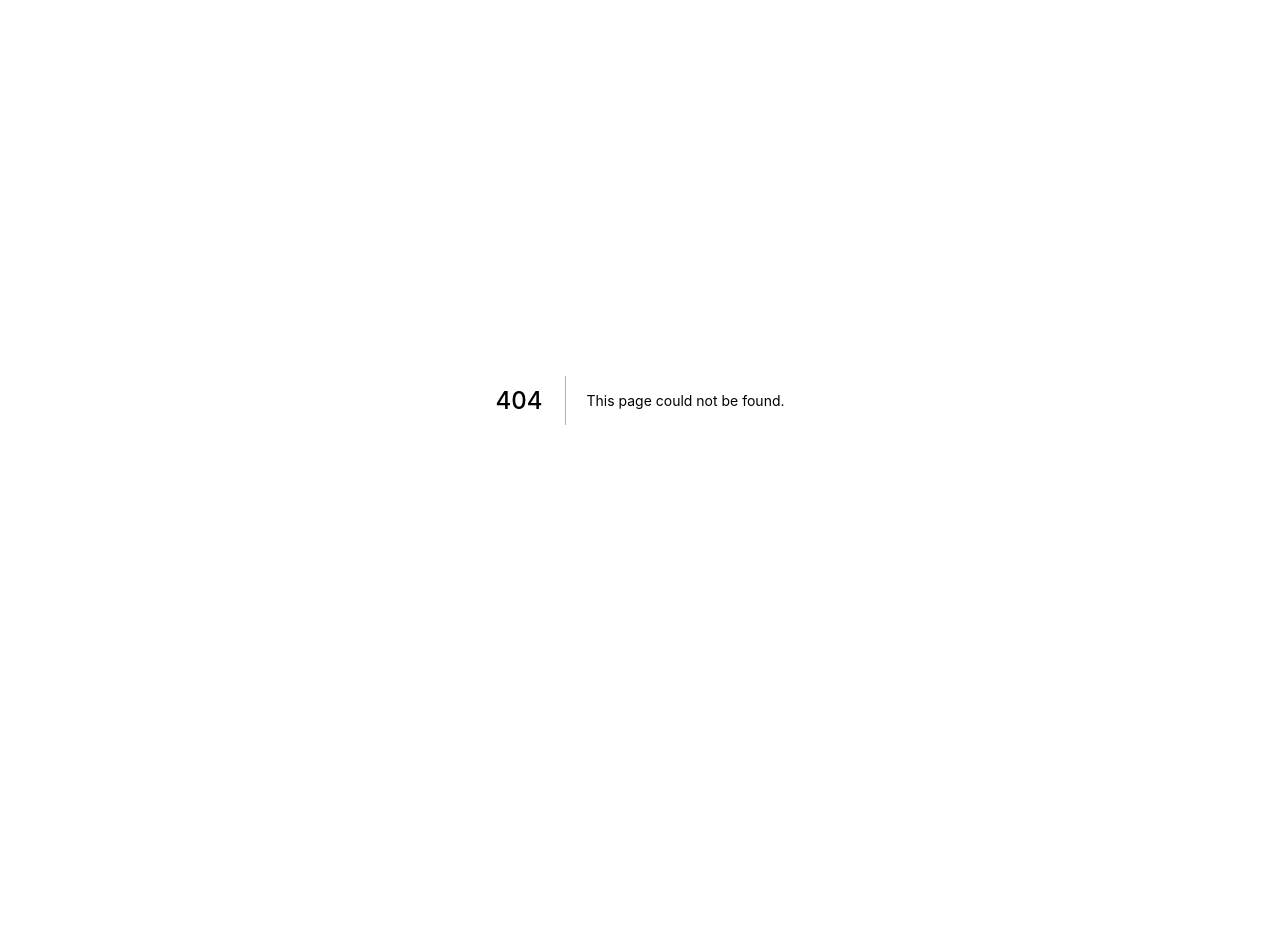
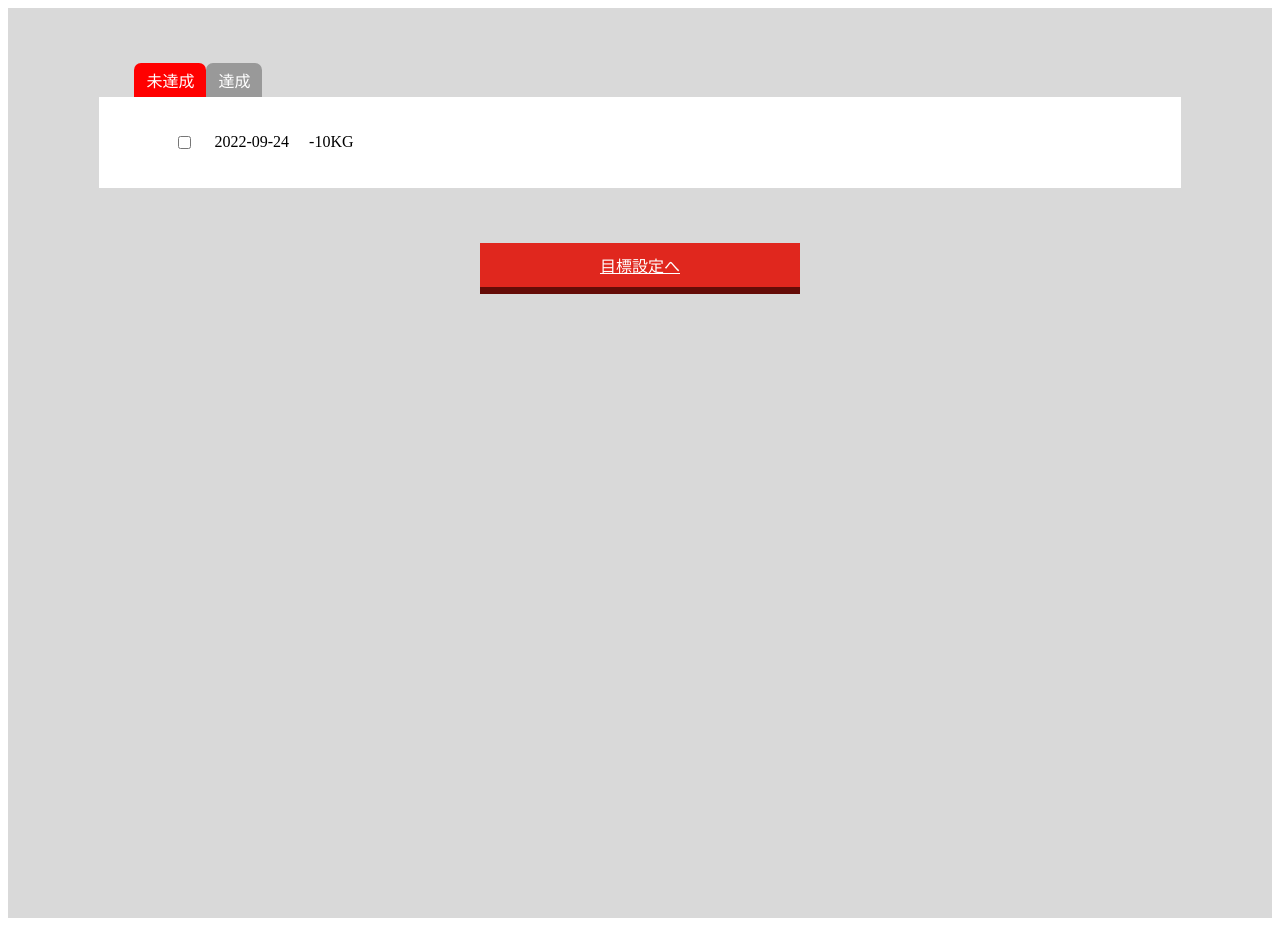
Before and after one commit to rf-castle/CommitOrBan, a Next.js app: page /list in a window 1280 px wide. Before the commit this address had no page. Before the commit the page ends 800 px from the top, so only its background shows below. Built offline with nearby package versions, Linux system fonts and the light colour scheme.

Commit message:
add：list page

```diff
--- /dev/null
+++ b/pages/list.tsx
@@ -0,0 +1,82 @@
+import type { NextPage } from 'next'
+import Head from 'next/head'
+import Image from 'next/image'
+import styles from '../styles/List.module.css'
+import Link from 'next/link'
+import React, { useState } from 'react';
+
+
+// leaf start code
+import { createRoot } from 'react-dom/client'
+import { style } from '@mui/system'
+const Home: NextPage =  () => {
+  // todo一覧のデータ
+  const data:{done:boolean,limit:string,todo:string}[] = [{done:true,limit:'2022-09-24',todo:"-10KG"},{done:false,limit:'2022-09-25',todo:"タスク１を終わらせる"},{done:false,limit:'2022-09-26',todo:"タスク2を終わらせる"}]
+
+  // 達成
+  const [done, setDone] = useState(false);
+
+  // 表示用todoデータ
+  const [showDone, setShowDone] = useState(true);
+  const showData = showDone ? data.filter(data =>data.done) : data.filter(data =>!data.done)
+
+  // 達成切り替え関数
+  function changeDone(event: React.MouseEvent<HTMLLIElement, MouseEvent> | undefined) {
+    if (!(event?.target instanceof HTMLLIElement)) {
+    return;
+  }
+    if (event.target.className !== 'active') {
+      setDone(!done);
+      setShowDone(!showDone);
+    }
+  }
+
+  // todoのループ
+  const rows = showData.map((d, index) =>
+    <li className={styles.row}>
+      <input className={styles.checkbox} type="checkbox" checked={done}/>
+      <div className={ styles.limit } key={`todo${index}`}>{d.limit}</div>
+      <div className={ styles.todo} key={`todo${index}`}>{d.todo}</div>
+    </li>
+  )
+
+  // leaf code start
+
+  return (
+    <div className={styles.container}>
+      <Head>
+        <title>Create Next App</title>
+        <meta name='description' content='Generated by create next app' />
+        <link rel='icon' href='/favicon.ico' />
+      </Head>
+
+      <main className={styles.main}>
+
+        <div className={styles.tab}>
+          <div className={styles.tabHeader}>
+            <ul>
+              <li className={!done ? styles.active : ''}  onClick={changeDone}>未達成</li>
+              <li className={done ? styles.active : '' } onClick={changeDone}>達成</li>
+            </ul>
+          </div>
+          <div className={styles.tabBody}>
+            {/* leaf start code  */}
+            <ul>
+              {/* <input className={styles.checkbox} type="button" /> */}
+              {rows}
+            </ul>
+          </div>
+        </div>
+
+        <div className={styles.buttonWrap}>
+          {/* ここにボタンを記述 （suzuki） */}
+          <Link href='/new_todo'>
+            <a>目標設定へ</a>
+          </Link>
+        </div>
+      </main>
+    </div>
+  )
+}
+
+export default Home
--- /dev/null
+++ b/styles/List.module.css
@@ -0,0 +1,75 @@
+.container{
+  background-color: #d9d9d9;
+  min-height: 100vh;
+  padding: 55px 0;
+}
+
+.tabHeader{
+  max-width: 80%;
+  margin: 0 auto;
+}
+@media screen and (max-width: 970px) {
+  .tabHeader{
+    max-width: 90%;
+  }
+}
+
+.tabHeader ul{
+  display: flex;
+  padding: 0;
+  margin: 0;
+}
+
+.tabHeader li{
+  list-style: none;
+  border-radius: 7px 7px 0 0;
+  padding: 5px 12px;
+  background-color: #999;
+    color: #fff;
+}
+
+.tabHeader .active{
+  background-color: red;
+}
+
+.tabBody{
+  max-width: 80%;
+  margin: 0 auto 55px;
+  padding: 20px 35px;
+  background-color: #fff;
+  font-size: 16px;
+}
+@media screen and (max-width: 970px) {
+  .tabBody{
+    max-width: 90%;
+    padding: 20px 10px;
+  }
+}
+
+.row{
+  list-style: none;
+  display: flex;
+  gap: 20px;
+}
+
+.buttonWrap{
+  display: flex;
+  align-items: center;
+  justify-content: center;
+}
+
+.buttonWrap a{
+  display: block;
+  padding: 10px;
+  background: #e0271e;
+  color: #fff;
+  width: 300px;
+  text-align: center;
+  box-shadow: 0 7px 0 #650c07
+}
+
+.buttonWrap a:hover{
+  transform: translateY(5px);
+  text-decoration: none;
+  box-shadow: 0 4px 0 #650c07;
+}
```
